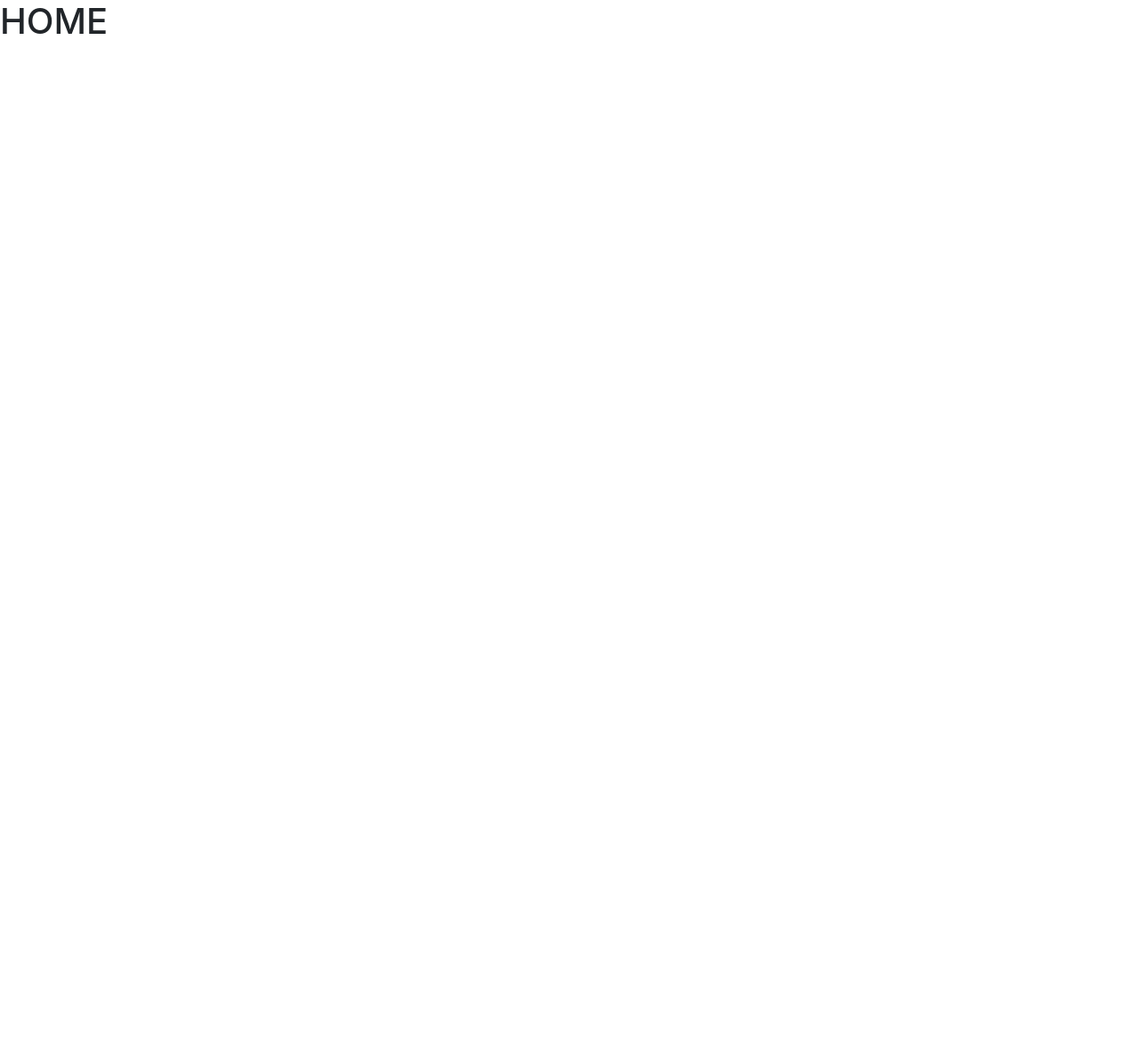
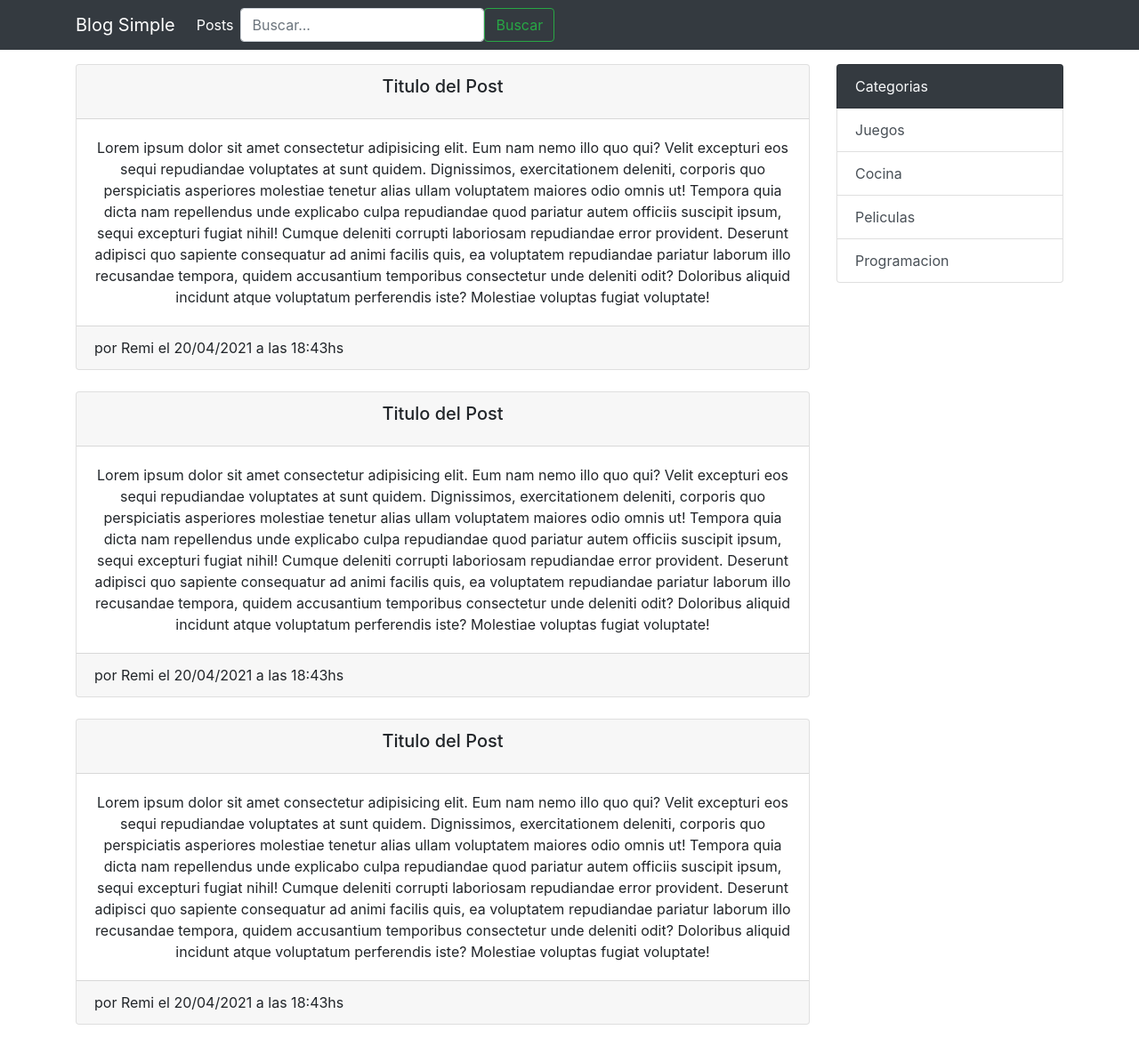
Before and after one commit to remifu93/django-simple-blog, a Django app: page / in a window 1280 px wide. Before the commit the page is almost empty. Shown: the whole page at 89% size. Before the commit the page ends 38 px from the top, so only its background shows below. Run offline with Django 3.2, Linux system fonts and the light colour scheme; some libraries are stand-ins or nearby versions.

Commit message:
templates de home

```diff
--- a/Blog/templates/base.html
+++ b/Blog/templates/base.html
@@ -11,8 +11,44 @@
     <link rel="stylesheet" href="{% static 'css/index.css' %}">
 </head>
 <body>
-    {% block content %}
-    {% endblock content %}
+    <nav class="navbar navbar-expand-lg navbar-dark bg-dark">
+        <div class="container">
+          <button class="navbar-toggler" type="button" data-bs-toggle="collapse" data-bs-target="#navbarTogglerDemo01" aria-controls="navbarTogglerDemo01" aria-expanded="false" aria-label="Toggle navigation">
+            <span class="navbar-toggler-icon"></span>
+          </button>
+          <div class="collapse navbar-collapse" id="navbarTogglerDemo01">
+            <a class="navbar-brand" href="{% url 'home:root' %}">Blog Simple</a>
+            <ul class="navbar-nav me-auto mb-2 mb-lg-0">
+              <li class="nav-item">
+                <a class="nav-link active" aria-current="page" href="{% url 'home:root' %}">Posts</a>
+              </li>
+            </ul>
+            <form class="d-flex" method="GET" action="">
+              <input class="form-control me-2" type="search" placeholder="Buscar..." aria-label="Search" name="kword">
+              <button class="btn btn-outline-success" type="submit">Buscar</button>
+            </form>
+          </div>
+        </div>
+      </nav>
+
+    <div class="container mt-3">
+        <div class="row">
+            <div class="col-9">
+                {% block content %}
+                {% endblock content %}
+            </div>
+            <div class="col-3">
+                <ul class="list-group">
+                    <li class="list-group-item bg-dark text-light" aria-current="true">Categorias</li>
+                    <a href="#" class="list-group-item list-group-item-action">Juegos</a>
+                    <a href="#" class="list-group-item list-group-item-action">Cocina</a>
+                    <a href="#" class="list-group-item list-group-item-action">Peliculas</a>
+                    <a href="#" class="list-group-item list-group-item-action">Programacion</a>
+                  </ul>
+            </div>
+        </div>
+    </div>
+
 
     {% bootstrap_javascript %}
 </body>
--- a/Blog/templates/home/home.html
+++ b/Blog/templates/home/home.html
@@ -3,5 +3,40 @@
 {% block title %}Home{% endblock title %}
 
 {% block content %}
-    <h1>HOME</h1>
+<div class="card text-center mb-4">
+    <div class="card-header">
+        <h5 class="card-title">Titulo del Post</h5>
+    </div>
+    <div class="card-body">
+        <p class="card-text">Lorem ipsum dolor sit amet consectetur adipisicing elit. Eum nam nemo illo quo qui? Velit excepturi eos sequi repudiandae voluptates at sunt quidem. Dignissimos, exercitationem deleniti, corporis quo perspiciatis asperiores molestiae tenetur alias ullam voluptatem maiores odio omnis ut! Tempora quia dicta nam repellendus unde explicabo culpa repudiandae quod pariatur autem officiis suscipit ipsum, sequi excepturi fugiat nihil! Cumque deleniti corrupti laboriosam repudiandae error provident. Deserunt adipisci quo sapiente consequatur ad animi facilis quis, ea voluptatem repudiandae pariatur laborum illo recusandae tempora, quidem accusantium temporibus consectetur unde deleniti odit? Doloribus aliquid incidunt atque voluptatum perferendis iste? Molestiae voluptas fugiat voluptate!</p>
+    </div>
+    <div class="card-footer text-left">
+        por Remi el 20/04/2021 a las 18:43hs
+    </div>
+</div>
+
+<div class="card text-center mb-4">
+    <div class="card-header">
+        <h5 class="card-title">Titulo del Post</h5>
+    </div>
+    <div class="card-body">
+        <p class="card-text">Lorem ipsum dolor sit amet consectetur adipisicing elit. Eum nam nemo illo quo qui? Velit excepturi eos sequi repudiandae voluptates at sunt quidem. Dignissimos, exercitationem deleniti, corporis quo perspiciatis asperiores molestiae tenetur alias ullam voluptatem maiores odio omnis ut! Tempora quia dicta nam repellendus unde explicabo culpa repudiandae quod pariatur autem officiis suscipit ipsum, sequi excepturi fugiat nihil! Cumque deleniti corrupti laboriosam repudiandae error provident. Deserunt adipisci quo sapiente consequatur ad animi facilis quis, ea voluptatem repudiandae pariatur laborum illo recusandae tempora, quidem accusantium temporibus consectetur unde deleniti odit? Doloribus aliquid incidunt atque voluptatum perferendis iste? Molestiae voluptas fugiat voluptate!</p>
+    </div>
+    <div class="card-footer text-left">
+        por Remi el 20/04/2021 a las 18:43hs
+    </div>
+</div>
+
+<div class="card text-center mb-4">
+    <div class="card-header">
+        <h5 class="card-title">Titulo del Post</h5>
+    </div>
+    <div class="card-body">
+        <p class="card-text">Lorem ipsum dolor sit amet consectetur adipisicing elit. Eum nam nemo illo quo qui? Velit excepturi eos sequi repudiandae voluptates at sunt quidem. Dignissimos, exercitationem deleniti, corporis quo perspiciatis asperiores molestiae tenetur alias ullam voluptatem maiores odio omnis ut! Tempora quia dicta nam repellendus unde explicabo culpa repudiandae quod pariatur autem officiis suscipit ipsum, sequi excepturi fugiat nihil! Cumque deleniti corrupti laboriosam repudiandae error provident. Deserunt adipisci quo sapiente consequatur ad animi facilis quis, ea voluptatem repudiandae pariatur laborum illo recusandae tempora, quidem accusantium temporibus consectetur unde deleniti odit? Doloribus aliquid incidunt atque voluptatum perferendis iste? Molestiae voluptas fugiat voluptate!</p>
+    </div>
+    <div class="card-footer text-left">
+        por Remi el 20/04/2021 a las 18:43hs
+    </div>
+</div>
+
 {% endblock content %}
```
